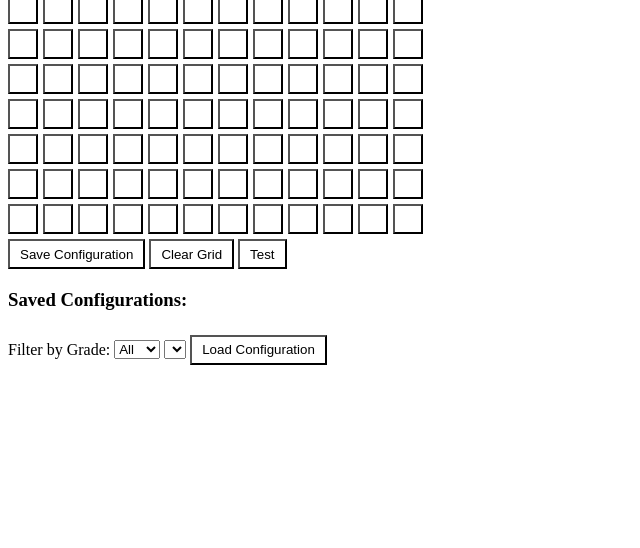
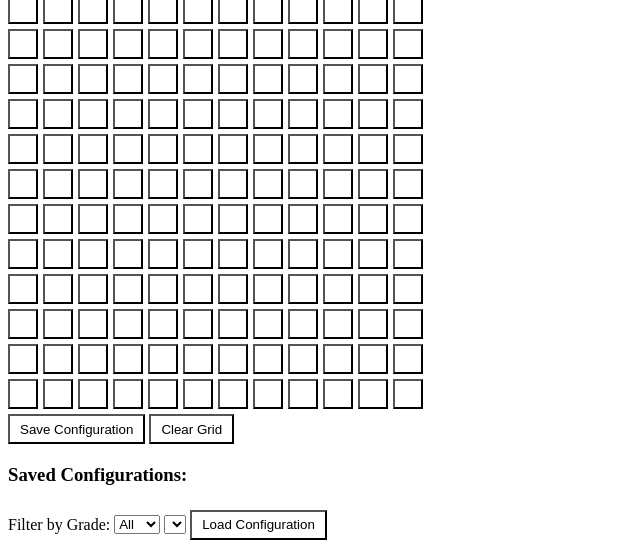
Before and after one commit to RichRadd/training_board, a Flask app: page / in a window 1280 px wide. Shown: the part 325-873 px from the top of the page, without its empty margins (0-640 px from the left). Before the commit the page ends 690 px from the top, so only its background shows below. Run offline with Flask 3, Linux system fonts and the light colour scheme; data that the repository does not hold is empty.

Commit message:
restore old version

```diff
--- a/routes.py
+++ b/routes.py
@@ -5,7 +5,7 @@ from configurations import get_configurations, save_configurations, is_unique_na
 def configure_routes(app):
     @app.route('/')
     def index():
-        rows = 15
+        rows = 20
         cols = 12
         return render_template('index.html', rows=rows, cols=cols)
 
@@ -65,40 +65,3 @@ def configure_routes(app):
                 return jsonify({'error': 'Configuration not found'}), 404
         except Exception as e:
             return jsonify({'error': str(e)}), 500
-
-    @app.route('/delete_configuration/<config_name>', methods=['DELETE'])
-    def delete_configuration(config_name):
-        try:
-            configurations = get_configurations()
-            configurations = [config for config in configurations if config['name'] != config_name]
-            save_configurations(configurations)
-            return jsonify({'success': True})
-        except Exception as e:
-            return jsonify({'error': str(e)}), 500
-
-    @app.route('/delete')
-    def delete():
-        return render_template('delete.html')
-
-    @app.route('/get_configuration/test', methods=['POST'])
-    def test_configuration():
-        try:
-            data = request.json
-            # Convert color names to GRB values
-            color_map = {'red': (0, 255, 0), 'green': (255, 0, 0), 'blue': (0, 0, 255), 'yellow': (255, 255, 0)}
-            for button in data['buttons']:
-                try:
-                    button['color'] = color_map[button['color']]
-                except KeyError:
-                    print(f"Error: Color {button['color']} not found in color_map")
-                    raise
-            # Light up the LEDs
-            from lightled import set_leds
-            # Print the buttons data
-            print("Buttons:", data['buttons'])
-            print("Setting LEDs...")
-            set_leds(data['buttons'])
-            print("LEDs set")
-            return jsonify({'success': True})
-        except Exception as e:
-            return jsonify({'error': str(e)}), 500
--- a/static/script.js
+++ b/static/script.js
@@ -123,39 +123,5 @@ function loadConfiguration() {
         });
 }
 
-function test() {
-    var illuminatedButtonsYellow = document.querySelectorAll('.illuminated-yellow');
-    var illuminatedButtonsBlue = document.querySelectorAll('.illuminated-blue');
-    var illuminatedButtonsRed = document.querySelectorAll('.illuminated-red');
-
-    var illuminatedButtonsArray = Array.from(illuminatedButtonsYellow).map(button => {
-        return { id: button.id.replace('button', ''), color: 'yellow' };
-    }).concat(Array.from(illuminatedButtonsBlue).map(button => {
-        return { id: button.id.replace('button', ''), color: 'blue' };
-    })).concat(Array.from(illuminatedButtonsRed).map(button => {
-        return { id: button.id.replace('button', ''), color: 'red' };
-    }));
-
-    var configuration = {
-        buttons: illuminatedButtonsArray
-    };
-
-    // Send the configuration to the server
-    fetch('/get_configuration/test', {
-        method: 'POST',
-        headers: {
-            'Content-Type': 'application/json',
-        },
-        body: JSON.stringify(configuration),
-    })
-    .then(response => response.json())
-    .then(data => {
-        alert('Test completed successfully.');
-    })
-    .catch(error => {
-        console.error('Error:', error);
-    });
-}
-
 // Load configurations on page load
 loadConfigurations();
--- a/static/styles.css
+++ b/static/styles.css
@@ -26,7 +26,7 @@ button {
     margin-top: 20px;
 }
 
-#save-button, #clear-button, #load-button, #test-button {
+#save-button, #clear-button, #load-button {
     width: auto;
     padding: 5px 10px;
     margin-top: 5px;
--- a/templates/index.html
+++ b/templates/index.html
@@ -56,7 +56,6 @@
 
     <button id="save-button" onclick="saveConfiguration()">Save Configuration</button>
     <button id="clear-button" onclick="clearGrid()">Clear Grid</button>
-    <button id="test-button" onclick="test()">Test</button>
 
     <div id="config-list">
         <h3>Saved Configurations:</h3>
```
Also changed, not shown: lightled.py (line endings or trailing spaces).
